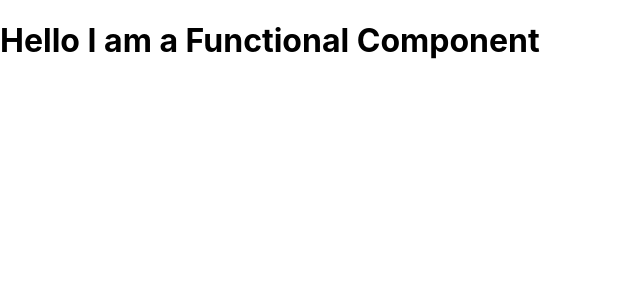
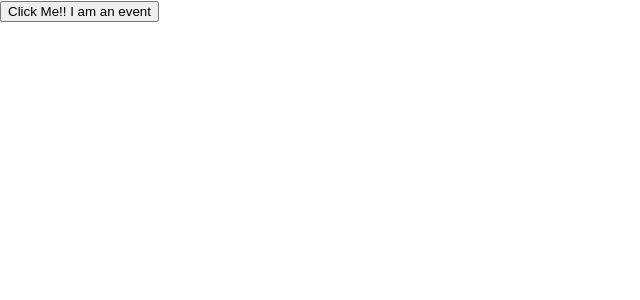
Before and after one commit to pampana-subrahmanyam/react-js, a React (Create React App) app: page / in a window 1280 px wide. Shown: the top 300 px of the page, without its empty margins (0-640 px from the left). Built offline with nearby package versions, Linux system fonts and the light colour scheme; the HTML template or start-up script is replaced by a standard one.

Commit message:
functional component

```diff
--- /dev/null
+++ b/src/1_basics/3_Props.js
@@ -0,0 +1,24 @@
+/*
+Components can be passed as props, which stands for properties.
+
+Props are like function arguments, and you send them into the component as attributes.
+*/
+
+
+
+
+function CustomText(props){
+    //This is a react Functional COmponent
+    return <h1>{props.text}</h1>;
+}
+
+function SimpleProp(){
+    let text="I am a simple prop"
+    return (
+        <div>
+           <CustomText text={text}></CustomText>
+        </div>
+    );
+}
+
+export default SimpleProp;
--- /dev/null
+++ b/src/1_basics/4_Events.js
@@ -0,0 +1,34 @@
+/*
+Just like HTML DOM events, React can perform actions based on user events.
+
+React has the same events as HTML: click, change, mouseover etc.
+*/
+
+
+function simpleEvent(){
+    const onButtonClick=()=>{alert("I am an event!!!")}
+    return <button onClick={onButtonClick}>Click Me!! I am an event</button>;
+    //In HTML it looke like this
+    //<button onclick="shoot()">Take the Shot!</button>
+}
+
+function UsingThisKeywordInEvent(){
+    const onButtonClick=()=>{alert("Using This keyword in Event")}
+    return <button onClick={this.onButtonClick}>Click Me!! I am an event</button>;
+    //It won't work
+}
+
+function PassingDataToEvent(){
+    const onButtonClick=(text)=>{alert(text)}
+    return <button onClick={()=>onButtonClick("I am passing a simple text")}>Click Me!! I am an event</button>;
+    //It won't work
+}
+
+function MyEventTest(){
+   //return simpleEvent();
+   //return UsingThisKeywordInEvent();
+   return PassingDataToEvent();
+}
+
+
+export default MyEventTest;
--- a/src/1_basics/App.js
+++ b/src/1_basics/App.js
@@ -1,11 +1,14 @@
 
 import TestFile1 from './1_simple_elements';
 import MyFunctionlComponent from './2_FunctionlComponent'
-
+import SimpleProp from './3_Props'
+import MyEventTest from './4_Events';
 
 function App(){
   //return TestFile1();
-  return MyFunctionlComponent();
+ // return MyFunctionlComponent();
+ //return SimpleProp();
+ return MyEventTest();
 }
 
 
```
